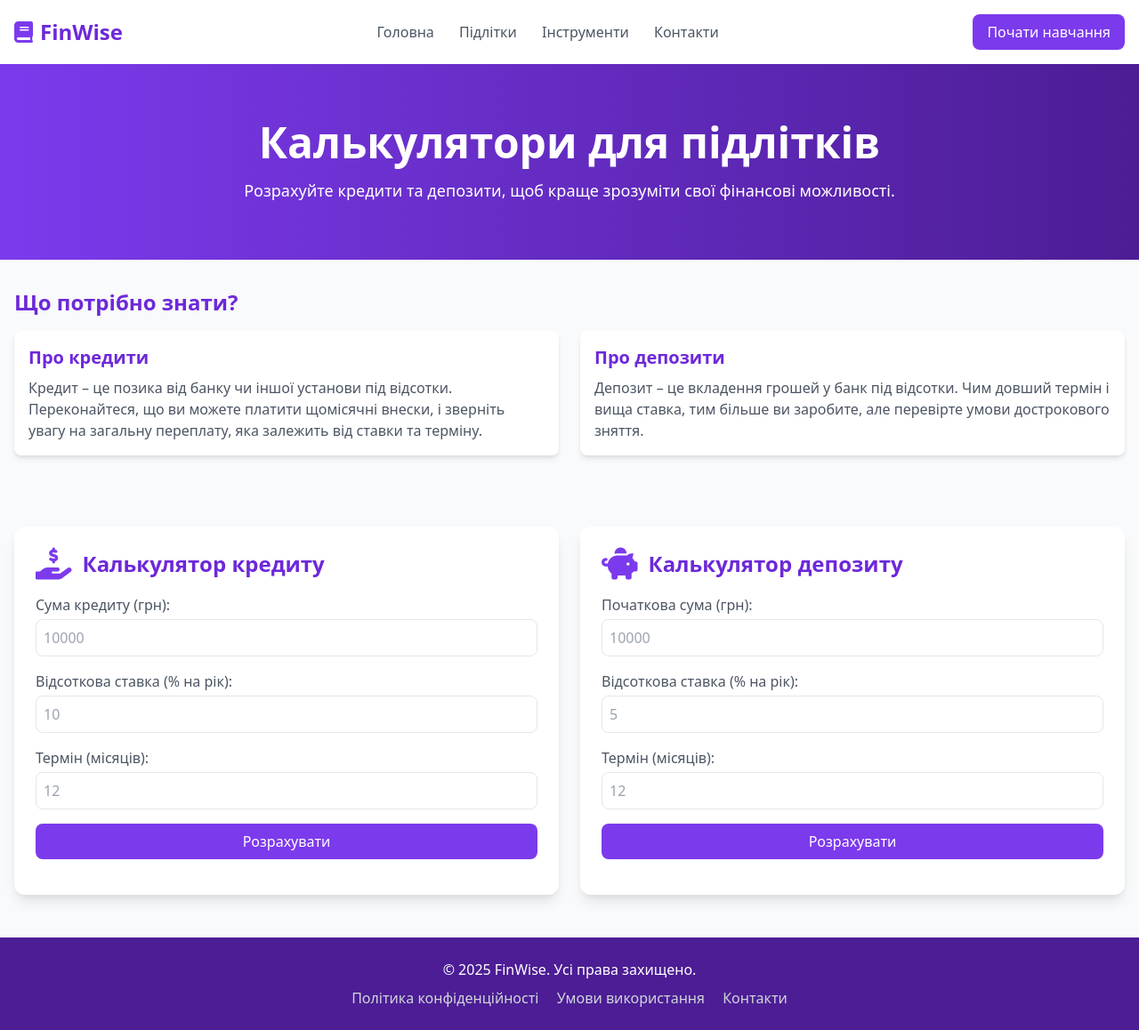
After one commit to abrykoss/FinWise, a Flask app: page /teens/calculators in a window 1280 px wide. The commit adds this page. Shown: the whole page at 89% size. Run offline with Flask 3, Linux system fonts and the light colour scheme.

Commit message:
added calculators

```diff
--- a/app.py
+++ b/app.py
@@ -42,9 +42,9 @@ def teens_decision():
 def teens_route():
     return render_template('teens_route.html')
 
-@app.route('/teens/credit')
-def teens_credit():
-    return render_template('teens_credit.html')
+@app.route('/teens/calculators')
+def teens_calculators():
+    return render_template('teens_calculators.html')
 
 if __name__ == '__main__':
     app.run(debug=True)
--- a/static/css/style.css
+++ b/static/css/style.css
@@ -97,3 +97,9 @@ img {
     max-width: 100%;
     height: auto;
 }
+
+input:focus {
+    outline: none;
+    border-color: #6b46c1;
+    box-shadow: 0 0 5px rgba(107, 70, 193, 0.3);
+}
--- a/templates/index.html
+++ b/templates/index.html
@@ -85,7 +85,7 @@
                 <i class="fas fa-calculator text-4xl text-purple-600 mb-4"></i>
                 <h3 class="text-xl font-bold text-purple-700 mb-2">Калькулятор кредитів та депозитів</h3>
                 <p>Розрахуйте виплати по кредитах та доходи від депозитів у кілька кліків.</p>
-                <a href="/calculator" class="btn mt-4 inline-block bg-purple-600 text-white py-2 px-4 rounded-lg hover:bg-purple-800 transition-colors">Спробувати</a>
+                <a href="/teens/calculators" class="btn mt-4 inline-block bg-purple-600 text-white py-2 px-4 rounded-lg hover:bg-purple-800 transition-colors">Спробувати</a>
             </div>
             <div class="bg-white p-6 rounded-xl shadow-lg">
                 <i class="fas fa-gamepad text-4xl text-purple-600 mb-4"></i>
--- a/templates/teens.html
+++ b/templates/teens.html
@@ -14,7 +14,7 @@
         <li><a href="/teens/ratings">Рейтинги та бейджі</a></li>
         <li><a href="/teens/decision">Симуляція "Фінансове рішення"</a></li>
         <li><a href="/teens/route">Міні-гра "Фінансовий маршрут"</a></li>
-        <li><a href="/teens/credit">Симуляція "Розрахунок виплат по кредиту"</a></li>
+        <li><a href="/teens/calculators">Симуляція "Розрахунок виплат по кредиту"</a></li>
     </ul>
 </body>
 </html>
--- /dev/null
+++ b/templates/teens_calculators.html
@@ -0,0 +1,158 @@
+<!DOCTYPE html>
+<html lang="uk">
+<head>
+    <meta charset="UTF-8">
+    <meta name="viewport" content="width=device-width, initial-scale=1.0">
+    <title>FinWise - Калькулятори для підлітків</title>
+    <link href="https://cdn.jsdelivr.net/npm/tailwindcss@2.2.19/dist/tailwind.min.css" rel="stylesheet">
+    <link rel="stylesheet" href="https://cdnjs.cloudflare.com/ajax/libs/font-awesome/6.0.0-beta3/css/all.min.css">
+    <link rel="stylesheet" href="{{ url_for('static', filename='css/styles.css') }}">
+</head>
+<body class="bg-gray-50 text-gray-800">
+    <!-- Навігація -->
+    <nav class="bg-white shadow-md py-4">
+        <div class="max-w-7xl mx-auto px-4 flex justify-between items-center">
+            <div class="flex items-center space-x-2">
+                <i class="fas fa-book text-2xl text-purple-600"></i>
+                <h1 class="text-2xl font-bold text-purple-700">FinWise</h1>
+            </div>
+            <div class="space-x-6">
+                <a href="/" class="text-gray-600 hover:text-purple-600">Головна</a>
+                <a href="/teens" class="text-gray-600 hover:text-purple-600">Підлітки</a>
+                <a href="/tools" class="text-gray-600 hover:text-purple-600">Інструменти</a>
+                <a href="/contact" class="text-gray-600 hover:text-purple-600">Контакти</a>
+            </div>
+            <a href="/get-started" class="bg-purple-600 text-white py-2 px-4 rounded-lg hover:bg-purple-800 transition-colors">Почати навчання</a>
+        </div>
+    </nav>
+
+    <!-- Заголовок -->
+    <header class="bg-gradient-to-r from-purple-600 to-purple-900 text-white py-16 text-center">
+        <h1 class="text-4xl md:text-5xl font-bold mb-4">Калькулятори для підлітків</h1>
+        <p class="text-lg max-w-3xl mx-auto">Розрахуйте кредити та депозити, щоб краще зрозуміти свої фінансові можливості.</p>
+    </header>
+
+    <!-- Загальна інформація -->
+    <section class="max-w-7xl mx-auto px-4 py-8">
+        <h2 class="text-2xl font-semibold text-purple-700 mb-4">Що потрібно знати?</h2>
+        <div class="grid grid-cols-1 md:grid-cols-2 gap-6">
+            <div class="bg-white p-4 rounded-lg shadow-md">
+                <h3 class="text-xl font-semibold text-purple-700 mb-2">Про кредити</h3>
+                <p class="text-gray-600">Кредит – це позика від банку чи іншої установи під відсотки. Переконайтеся, що ви можете платити щомісячні внески, і зверніть увагу на загальну переплату, яка залежить від ставки та терміну.</p>
+            </div>
+            <div class="bg-white p-4 rounded-lg shadow-md">
+                <h3 class="text-xl font-semibold text-purple-700 mb-2">Про депозити</h3>
+                <p class="text-gray-600">Депозит – це вкладення грошей у банк під відсотки. Чим довший термін і вища ставка, тим більше ви заробите, але перевірте умови дострокового зняття.</p>
+            </div>
+        </div>
+    </section>
+
+    <!-- Калькулятори -->
+    <section class="max-w-7xl mx-auto px-4 py-12">
+        <div class="grid grid-cols-1 md:grid-cols-2 gap-6">
+            <!-- Калькулятор кредиту -->
+            <div class="bg-white p-6 rounded-xl shadow-lg">
+                <div class="flex items-center space-x-3 mb-4">
+                    <i class="fas fa-hand-holding-usd text-4xl text-purple-600"></i>
+                    <h2 class="text-2xl font-semibold text-purple-700">Калькулятор кредиту</h2>
+                </div>
+                <div class="space-y-4">
+                    <div>
+                        <label class="block text-gray-600 mb-1">Сума кредиту (грн):</label>
+                        <input type="number" id="loan-amount" class="w-full p-2 border rounded-lg" placeholder="10000" min="0">
+                    </div>
+                    <div>
+                        <label class="block text-gray-600 mb-1">Відсоткова ставка (% на рік):</label>
+                        <input type="number" id="loan-rate" class="w-full p-2 border rounded-lg" placeholder="10" step="0.1" min="0">
+                    </div>
+                    <div>
+                        <label class="block text-gray-600 mb-1">Термін (місяців):</label>
+                        <input type="number" id="loan-term" class="w-full p-2 border rounded-lg" placeholder="12" min="1">
+                    </div>
+                    <button onclick="calculateLoan()" class="w-full bg-purple-600 text-white py-2 rounded-lg hover:bg-purple-800 transition-colors">Розрахувати</button>
+                    <div id="loan-result" class="mt-4 text-lg font-semibold text-gray-800"></div>
+                </div>
+            </div>
+
+            <!-- Калькулятор депозиту -->
+            <div class="bg-white p-6 rounded-xl shadow-lg">
+                <div class="flex items-center space-x-3 mb-4">
+                    <i class="fas fa-piggy-bank text-4xl text-purple-600"></i>
+                    <h2 class="text-2xl font-semibold text-purple-700">Калькулятор депозиту</h2>
+                </div>
+                <div class="space-y-4">
+                    <div>
+                        <label class="block text-gray-600 mb-1">Початкова сума (грн):</label>
+                        <input type="number" id="deposit-amount" class="w-full p-2 border rounded-lg" placeholder="10000" min="0">
+                    </div>
+                    <div>
+                        <label class="block text-gray-600 mb-1">Відсоткова ставка (% на рік):</label>
+                        <input type="number" id="deposit-rate" class="w-full p-2 border rounded-lg" placeholder="5" step="0.1" min="0">
+                    </div>
+                    <div>
+                        <label class="block text-gray-600 mb-1">Термін (місяців):</label>
+                        <input type="number" id="deposit-term" class="w-full p-2 border rounded-lg" placeholder="12" min="1">
+                    </div>
+                    <button onclick="calculateDeposit()" class="w-full bg-purple-600 text-white py-2 rounded-lg hover:bg-purple-800 transition-colors">Розрахувати</button>
+                    <div id="deposit-result" class="mt-4 text-lg font-semibold text-gray-800"></div>
+                </div>
+            </div>
+        </div>
+    </section>
+
+    <!-- Футер -->
+    <footer class="bg-purple-900 text-white text-center py-6">
+        <p>© 2025 FinWise. Усі права захищено.</p>
+        <div class="mt-2 space-x-4">
+            <a href="/privacy" class="text-gray-300 hover:text-white">Політика конфіденційності</a>
+            <a href="/terms" class="text-gray-300 hover:text-white">Умови використання</a>
+            <a href="/contact" class="text-gray-300 hover:text-white">Контакти</a>
+        </div>
+    </footer>
+
+    <!-- JavaScript для обчислень -->
+    <script>
+        function calculateLoan() {
+            const amount = parseFloat(document.getElementById('loan-amount').value);
+            const rate = parseFloat(document.getElementById('loan-rate').value) / 100 / 12; // Місячна ставка
+            const term = parseInt(document.getElementById('loan-term').value);
+
+            if (isNaN(amount) || isNaN(rate) || isNaN(term) || amount <= 0 || rate < 0 || term <= 0) {
+                document.getElementById('loan-result').innerHTML = "Будь ласка, введіть коректні дані.";
+                return;
+            }
+
+            // Формула ануїтетного платежу: P = [r*PV] / [1 - (1+r)^(-n)]
+            const monthlyPayment = (rate * amount) / (1 - Math.pow(1 + rate, -term));
+            const totalPayment = monthlyPayment * term;
+            const overpayment = totalPayment - amount;
+
+            document.getElementById('loan-result').innerHTML = `
+                Щомісячний платіж: ${monthlyPayment.toFixed(2)} грн<br>
+                Загальна сума виплат: ${totalPayment.toFixed(2)} грн<br>
+                Переплата: ${overpayment.toFixed(2)} грн
+            `;
+        }
+
+        function calculateDeposit() {
+            const amount = parseFloat(document.getElementById('deposit-amount').value);
+            const rate = parseFloat(document.getElementById('deposit-rate').value) / 100 / 12; // Місячна ставка
+            const term = parseInt(document.getElementById('deposit-term').value);
+
+            if (isNaN(amount) || isNaN(rate) || isNaN(term) || amount <= 0 || rate < 0 || term <= 0) {
+                document.getElementById('deposit-result').innerHTML = "Будь ласка, введіть коректні дані.";
+                return;
+            }
+
+            // Формула складних відсотків: A = P * (1 + r)^n
+            const finalAmount = amount * Math.pow(1 + rate, term);
+            const profit = finalAmount - amount;
+
+            document.getElementById('deposit-result').innerHTML = `
+                Кінцева сума: ${finalAmount.toFixed(2)} грн<br>
+                Чистий прибуток: ${profit.toFixed(2)} грн
+            `;
+        }
+    </script>
+</body>
+</html>
```
